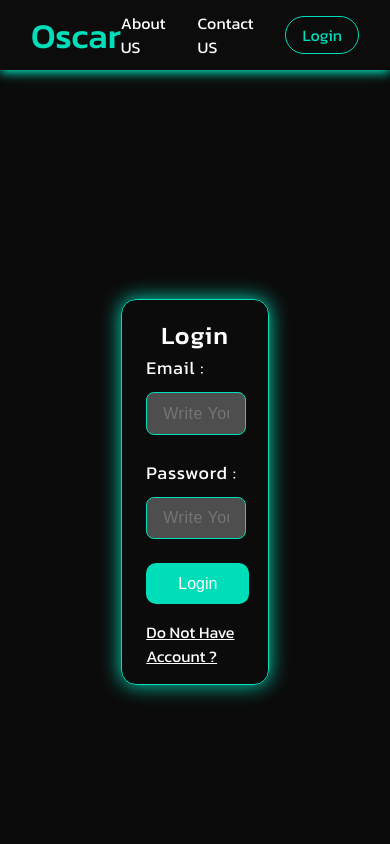
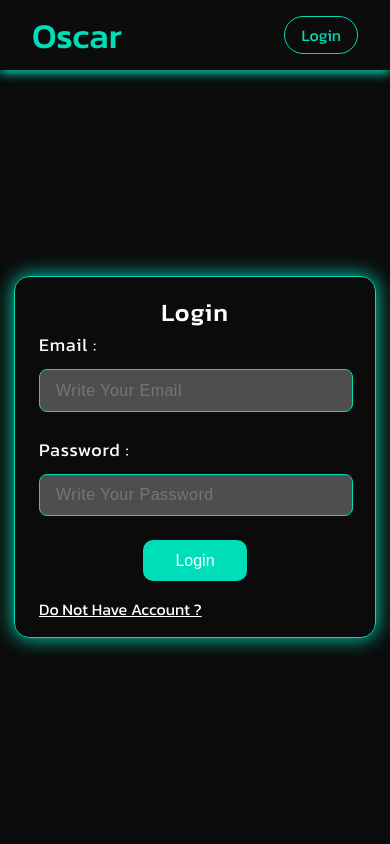
Before and after one commit to ahmed-maatty/Ai-Model, a Next.js app in the folder client/: page /login in a window 390 px wide. Shown: the top 844 px of the page. Built offline with nearby package versions, Linux system fonts and the light colour scheme.

Commit message:
Done 100%

```diff
--- a/client/src/app/globals.css
+++ b/client/src/app/globals.css
@@ -464,7 +464,7 @@ footer .footer_content .social_media img {
   padding: 1rem;
 }
 
-.chatSection .chatScreen .screen .prompt_contaiener{
+.chatSection .chatScreen .screen .prompt_contaiener {
   width: 100%;
 }
 
@@ -523,3 +523,87 @@ footer .footer_content .social_media img {
   letter-spacing: 1px;
   cursor: pointer;
 }
+
+@media only screen and (max-width: 900px) {
+  .aboutUs_Nav_Link,.contactUs_Nav_Link {
+    display: none;
+  }
+  .sectionsContainer {
+    padding: 1rem 0.7rem;
+  }
+  section {
+    height: fit-content;
+    padding-bottom: 3rem;
+  }
+
+  .homeSection .home_header a {
+    width: 200px;
+    padding: 1rem 0;
+    text-align: center;
+    font-size: 20px;
+  }
+
+  .homeSection .home_imgs {
+    display: none;
+  }
+
+  .aboutUsSection .why_us_boxes {
+    display: none;
+  }
+
+  .aboutUsSection .aboutHeader {
+    width: 100%;
+    text-align: center;
+  }
+
+  .contactUsSection {
+    flex-direction: column;
+  }
+  .contactUsSection .contact_header,
+  .contactUsSection .contact_us_content {
+    width: 100%;
+    text-align: center;
+  }
+  footer .footer_content .footer_data {
+    flex-direction: column;
+    gap: 1.5rem;
+  }
+  footer .footer_content .social_media {
+    justify-content: center;
+    margin: 1.5rem 0;
+  }
+
+  .chatSection {
+    padding: 2rem 0.8rem;
+  }
+  .chatSection .chatScreen .screen {
+    width: auto;
+  }
+
+  .chatSection .chatScreen {
+    width: 98%;
+  }
+
+  .chatSection .chatScreen .input_btn_send {
+    flex-direction: column;
+    gap: 1.5rem;
+    border: 0;
+  }
+  .chatSection .chatScreen .input_btn_send input {
+    width: 100%;
+    border: #00ddb9 1px solid;
+    border-radius: 0.8rem;
+    padding: 1rem;
+  }
+
+  .chatSection .chatScreen .input_btn_send button {
+    width: 200px;
+  }
+
+  .authSection {
+    height: calc(100vh - 70px);
+  }
+  .authSection .authForm {
+    width: 80%;
+  }
+}
--- a/client/src/components/NavBar.tsx
+++ b/client/src/components/NavBar.tsx
@@ -17,8 +17,8 @@ function NavBar() {
             Oscar
           </Link>
           <div className="nav_links">
-            <Link href={"/#aboutUs"}>About US</Link>
-            <Link href={"/#contactUs"}>Contact US</Link>
+            <Link href={"/#aboutUs"} className="aboutUs_Nav_Link">About US</Link>
+            <Link href={"/#contactUs"} className="contactUs_Nav_Link">Contact US</Link>
             {token ? (
               <Link href={"/chat"} className="loginBtn">
                 Start Chat
```
